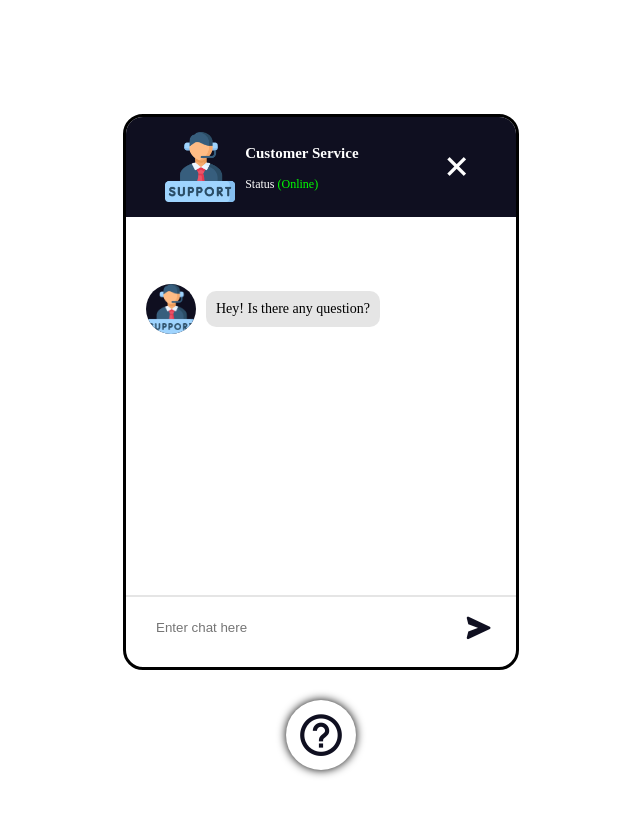
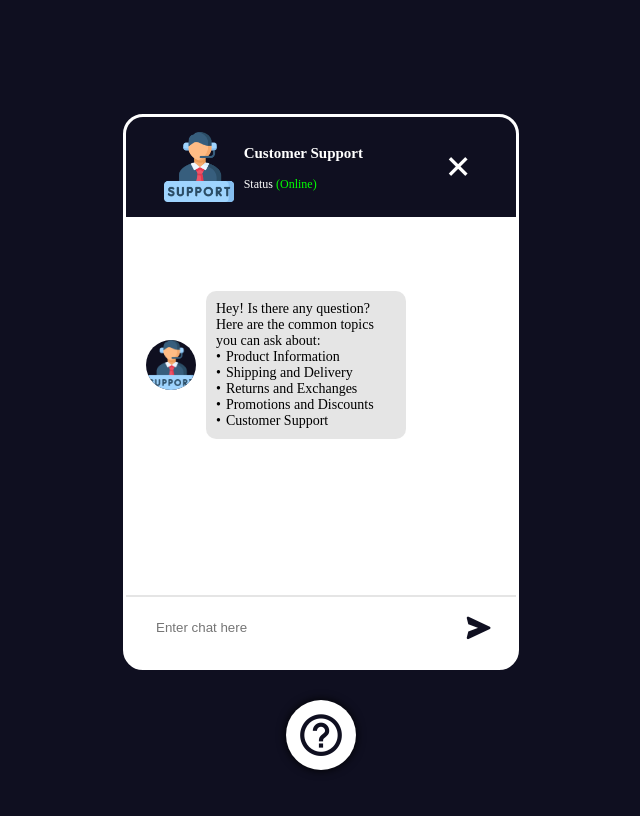
Before and after one commit to JoshuaGagarin/with-venv, a Flask app: page / in a window 1280 px wide. Shown: the whole page, without its empty margins (319-959 px from the left). Run offline with Flask 3, Linux system fonts and the light colour scheme; parts of the project's set-up code (start-up, migrations or seed data) failed here and were passed over.

Commit message:
August 7

```diff
--- a/app.py
+++ b/app.py
@@ -3,16 +3,251 @@ from pymongo import MongoClient
 import numpy as np
 import json
 
-MONGO_URI = "mongodb+srv://gagarinjoshua:Abcd1234@cluster0.m8sb0kf.mongodb.net/" # Update with your MongoDB URI
-client = MongoClient(MONGO_URI)
-db = client.chatbot
-collection = db.chatdata
-responses = db.response
-data = list(collection.find({}, {'_id': 0}))
-response = list(responses.find({}, {'_id': 0}))
+# MONGO_URI = "mongodb+srv://gagarinjoshua:Abcd1234@cluster0.m8sb0kf.mongodb.net/" # Update with your MongoDB URI
+# client = MongoClient(MONGO_URI)
+# db = client.chatbot
+# collection = db.chatdata
+# responses = db.response
+# data = list(collection.find({}, {'_id': 0}))
+# response = list(responses.find({}, {'_id': 0}))
 
-chat_data = (data[0])
-response_dict = (response[0])
+chat_data = (  #(data[0])
+    {
+  "hi": [
+    "hi",
+    "hey",
+    "hola",
+    "ahoy",
+    "yo"
+  ],
+  "hello": [
+    "hello",
+    "hola"
+  ],
+  "goodbye": [
+    "bye",
+    "goodbye",
+    "byegood"
+  ],
+  "return-policy": [
+    "policy",
+    "return",
+    "policy-return"
+  ],
+  "return": [
+    "return",
+    "returning",
+    "item",
+    "refund",
+    "exchange"
+  ],
+  "store-hours": [
+    "hours",
+    "hours-store",
+    "time",
+    "open",
+    "open-store",
+    "Opening",
+    "opening-store",
+    "Closing",
+    "closing-store",
+    "Schedule",
+    "schedule-store",
+    "Operation"
+  ],
+  "order-tracking": [
+    "order-track",
+    "track",
+    "Status",
+    "Transit",
+    "package"
+  ],
+  "payment-method": [
+    "payment",
+    "method",
+    "paying",
+    "mode",
+    "pay",
+    "Cash",
+    "Card",
+    "Debit",
+    "Bank"
+  ],
+  "size-guide": [
+    "sizing",
+    "sizing-find",
+    "size",
+    "size-find",
+    "sizes",
+    "guide",
+    "measurement",
+    "measurement-find",
+    "measurements",
+    "measurements-find",
+    "Fit",
+    "chart",
+    "dimensions",
+    "height",
+    "width"
+  ],
+  "shipping-cost": [
+    "much-delivery",
+    "much-rate",
+    "much-shipping",
+    "shipping-cost",
+    "rate",
+    "charge",
+    "fee",
+
+  ],
+  "discount-codes": [
+    "discount-available",
+    "discount",
+    "discounts-available",
+    "discounts",
+    "codes",
+    "promotions",
+    "promotions-available",
+    "promo-available",
+    "promo",
+    "promos",
+    "promotion-available",
+    "promotion",
+    "offer",
+    "offers",
+    "sales-available",
+    "sales",
+    "sale-available",
+    "sale",
+  ],
+  "store-location": [
+    "location",
+    "location-store",
+    "located",
+    "located-store",
+    "physical",
+    "physical-store",
+    "address",
+    "find"
+  ],
+  "customer-support": [
+    "contact",
+    "customer",
+    "support",
+    "number",
+    "person",
+    "assistance",
+    "service",
+    "helpdesk",
+    "hotline"
+  ],
+  "thank-you": [
+    "thank",
+    "thank-help",
+    "thanks",
+    "thanks-help"
+  ],
+  "delivery": [
+    "delivery",
+    "delivery-available",
+    "deliver",
+    "deliver-available",
+    "shipment",
+    "transport",
+    "ship",
+    "shipping",
+    "shipping-available"
+  ],
+  "shipping-options": [
+    "offer-shipping",
+    "shipping-options",
+    "delivery-options",
+    "deliver-options",
+    "shipment-options",
+    "transport",
+    "transport-options"
+  ],
+  "gift-wrapping": [
+    "gift-wrappping",
+    "wrap",
+    "gift"
+  ],
+  "okay": [
+    "okay"
+  ],
+  "help": [
+    "help",
+    "help-hi",
+    "assist"
+  ],
+  "bored": [
+    "bored",
+    "boring"
+  ],
+  "product-care":[
+    "maintain",
+    "maintenance",
+    "preserve",
+    "product-care",
+    "keep-condition",
+    "take-care"
+  ],
+  "product-availablity":[
+    "product-availability",
+    "available"
+  ],
+  "order-change":[
+    "order-change"
+  ],
+  "shoes": [
+    "shoes"
+  ],
+  "create-account":[
+    "create-account",
+    "signup",
+    "sign-up"
+  ],
+  "sold-products":[
+    "sell",
+    "available-products",
+    "available",
+    "products"
+  ]
+}
+)
+
+response_dict =  ( # (response[0])
+{
+  "hi": "Hello there!",
+  "hello": "Hi there!",
+  "goodbye": "Bye see you later",
+  "return-policy": "Our return policy allows you to return items within 30 days of purchase. Items must be unworn, unwashed, and in their original condition with tags attached.",
+  "return": "To return an item, you can visit our returns page [link to returns page]. You'll need your order number and the email address used for the purchase. Follow the instructions provided, and you'll receive a return label to send the item back to us.",
+  "store-hours": "We are open from 8am to 5pm, Monday to Friday",
+  "order-tracking": "You can track your order using the tracking number provided in your order confirmation email. Simply enter the tracking number on our tracking page, and you'll see the latest updates on your shipment.",
+  "payment-method": "We accept Visa, MasterCard, American Express, and PayPal. Additionally, you can use store credit or gift cards for your purchases.",
+  "size-guide": "You can find our size guide on each product page, just below the product description. It provides measurements for each size to help you find the perfect fit.",
+  "product-care": "Always wash similar colors together in cold water, use mild detergent, and avoid bleach. For drying, air dry flat or tumble dry on low heat. When storing, fold items neatly to maintain their shape, and store in a cool, dry place away from direct sunlight.",
+  "shipping-cost": "Shipping costs vary based on your location and the shipping method you choose. Standard shipping is free for orders over $50. For detailed shipping rates, please visit our shipping information page.",
+  "discount-codes": "We often have promotions and discount codes available. Please check our promotions page or subscribe to our newsletter to receive the latest discounts and offers.",
+  "store-location": "We have several physical stores across the country. You can find the nearest store to your location by using the store locator on our website.",
+  "product-availablity": "For information regarding product availability, please refer to the live view of the item and consult the indicated stock quantity displayed below the product.",
+  "customer-support": "You can reach our customer support team via email at support@clothingstore.com or call us at 1-800-123-4567. Our support hours are Monday to Friday, 9 AM to 6 PM.",
+  "thank-you": "You're welcome! If you have any other questions or need further assistance, feel free to ask.",
+  "delivery": "Yes, we do offer shipping. For more details on shipping options, costs, and delivery times, please visit our Shipping Information page or contact our support team.",
+  "okay": "Great! If there's anything you'd like to talk about or any questions you have, feel free to let me know. I'm here to help!",
+  "help": "Of course! What do you need help with?",
+  "how-are-you": "I'm just a chatbot, so I don't have feelings, but I'm here and ready to help you!",
+  "bored": "How about read a book, watch a movie, go for a walk, or try out a new hobby?",
+  "shipping-options": "We offer standard, expedited, and overnight shipping. Standard shipping usually takes 5-7 business days, expedited takes 2-3 business days, and overnight shipping delivers by the next business day.",
+  "gift-wrapping":"Yes, we offer gift wrapping for an additional fee. You can select the gift wrapping option at checkout.",
+  "sold-products": "We sell a wide range of fashionable clothing and accessories for men and women. Our collection includes trendy tops, stylish dresses, comfortable casual wear, elegant formal attire, and a variety of unique accessories such as bags, shoes, jewelry, and hats.",
+  "shoes": "Yes, we do! We have a wide variety of shoes for men, women, and children.",
+  "order-change": "If you need to change your order, please contact our customer service team as soon as possible. We'll do our best to accommodate your request if the order hasn't been processed yet.",
+  "create-account": "To create an account, click on the 'Sign Up' button at the top of our homepage and follow the instructions. You can also create an account during the checkout process."
+}
+)
+
 
 chat_list = []
 response_list = []
@@ -63,8 +298,8 @@ def botanswer(q):
     prob = rnn.predict_proba(process_text)[0]
     max_ = np.argmax(prob)
 
-    if prob[max_] <= 0.2: #Only 60% and above accurate
-        response_list.append("Sorry I am not getting you...!")
+    if prob[max_] <= 0.6: #Only 60% and above accurate
+        response_list.append("Sorry, I don't have much information about your query...")
         return "Sorry I am not getting you...!"
     else:
         response_list.append(response_dict[rnn.classes_[max_]])
--- a/static/style.css
+++ b/static/style.css
@@ -1,5 +1,5 @@
 body {
-    background-color: white; /* #0f0f20 */
+    background-color: #0f0f20; /*  */
     color: white
 }
 
@@ -33,7 +33,7 @@ body {
     height: 30px;
     width: 30px;
     border: 3px solid rgba(225,225,225,.5);
-    border-color: black;
+    border-color: white;
     border-radius: 20px;
     background: #fff;
     overflow: hidden;
@@ -122,6 +122,14 @@ cursor: pointer;
     align-items: center;
 }
 
+.inline-bullets::before {
+    content: "•";
+    margin-right: 5px;
+}
+
+.inline-bullets {
+    margin-right: 10px;
+}
 .left-part img {
     height: 50px;
     background: #0f0f20;
--- a/templates/index.html
+++ b/templates/index.html
@@ -17,7 +17,7 @@
                 <div class="agent-details">
                     <img src="{{ url_for('static', filename='support-logo.png') }}" alt="">
                     <div class="agent-text">
-                        <h3>Customer Service</h3>
+                        <h3>Customer Support</h3>
                         <p>Status <span>(Online)</span></p>
                     </div>
                 </div>
@@ -28,7 +28,13 @@
                     <div class="left-part">
                         <div class="agent-chart">
                             <img src="{{ url_for('static', filename='support-logo.png') }}" alt="">
-                         <p>Hey! Is there any question?</p>
+                         <p>Hey! Is there any question? Here are the common topics you can ask about:<br>
+                            <span class="inline-bullets">Product Information</span><br>
+                            <span class="inline-bullets">Shipping and Delivery</span><br>
+                            <span class="inline-bullets">Returns and Exchanges</span><br>
+                            <span class="inline-bullets">Promotions and Discounts</span><br>
+                            <span class="inline-bullets">Customer Support</span><br>
+                         </p>
                         </div>
                     </div>
                 </div>
```
